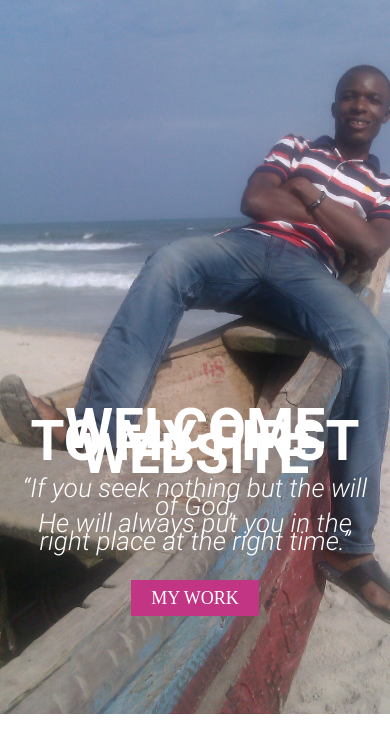
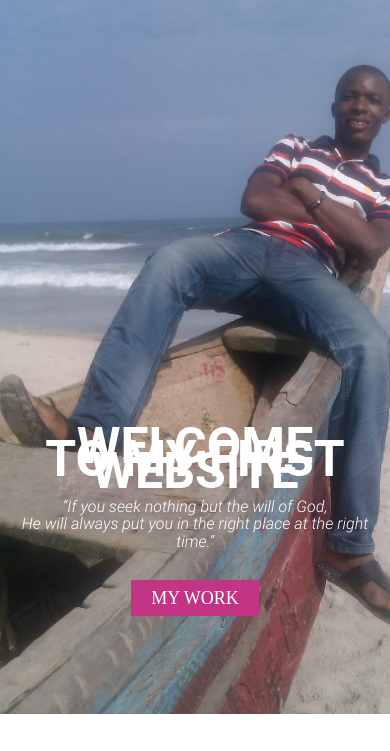
Before and after one commit to God-Wisdom/godwisdom, a plain HTML site: page index.html in a window 390 px wide. Shown: the part 70-821 px from the top of the page. Drawn offline with Linux system fonts and the light colour scheme; a web font is replaced by a local one.

Commit message:
Update index.css

```diff
--- a/css/index.css
+++ b/css/index.css
@@ -15,17 +15,17 @@ main {
 }
 
 main .main-intro h1 {
-    font-size: 5.6rem;
-    line-height: 1.25rem;
+    font-size: 9.6rem;
+    line-height: 1.1rem;
     margin-bottom: 20px;
 }
 
 
 
 main p {
-    font-size: 2.8rem;
-    line-height: 1.7rem;
-    max-width: 400px;
+    font-size: 1.8rem;
+    line-height: 1.75rem;
+    max-width: 500px;
 }
 
 main a {
@@ -242,7 +242,7 @@ main .main-quotes {
     }
 
     main .main-intro h1 {
-        font-size: 5.5rem;
+        font-size: 5rem;
         line-height: 1.25rem;
         text-align: center;
     }
@@ -250,9 +250,9 @@ main .main-quotes {
 
 
     main p {
-        text-align: center;
-        padding: 0 10px;
-        font-size: 2.6rem;
+       text-align: center;
+        padding: 0 20px;
+        font-size: 1.6rem;
         line-height: 1.75rem;
     }
 
```
